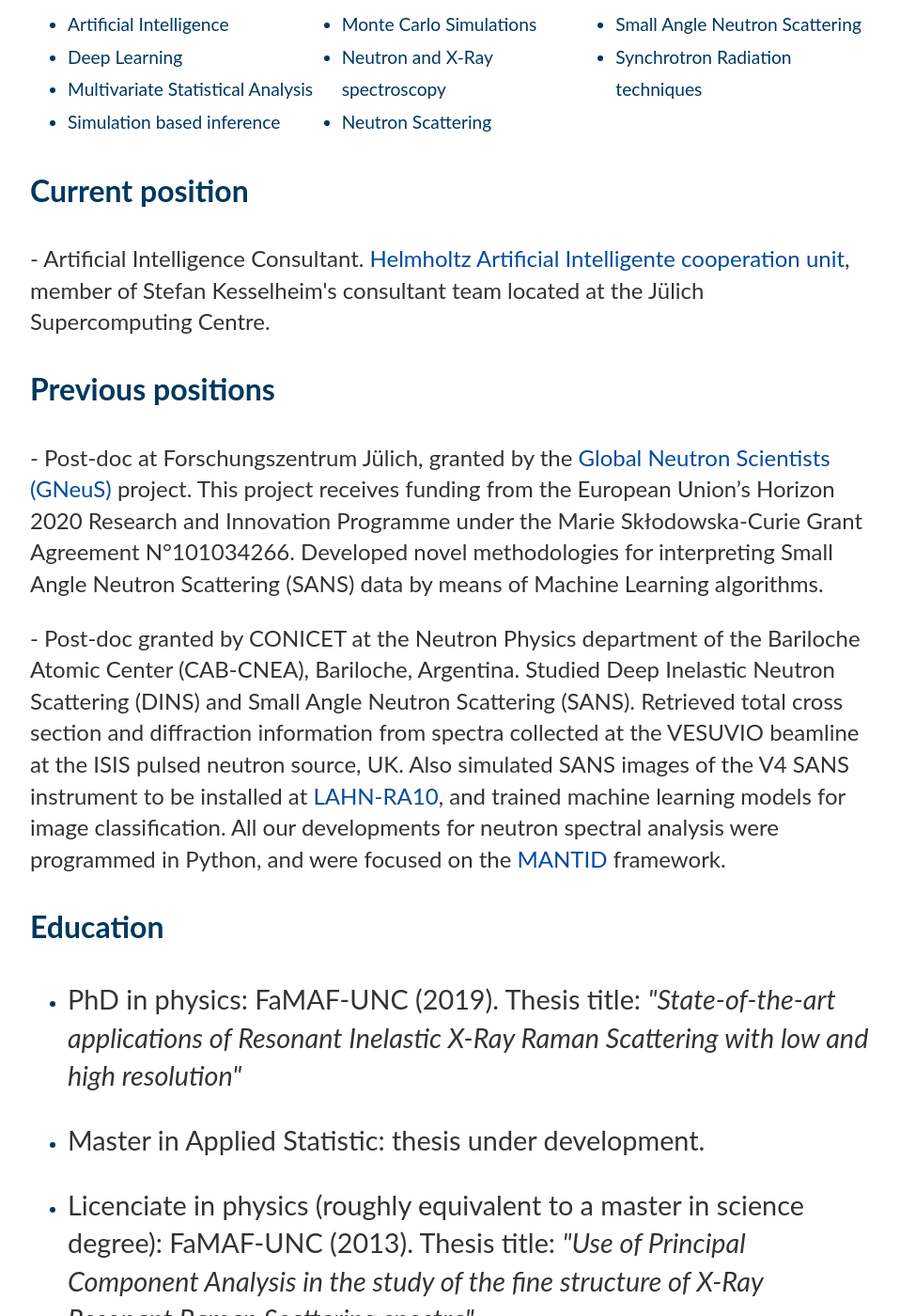
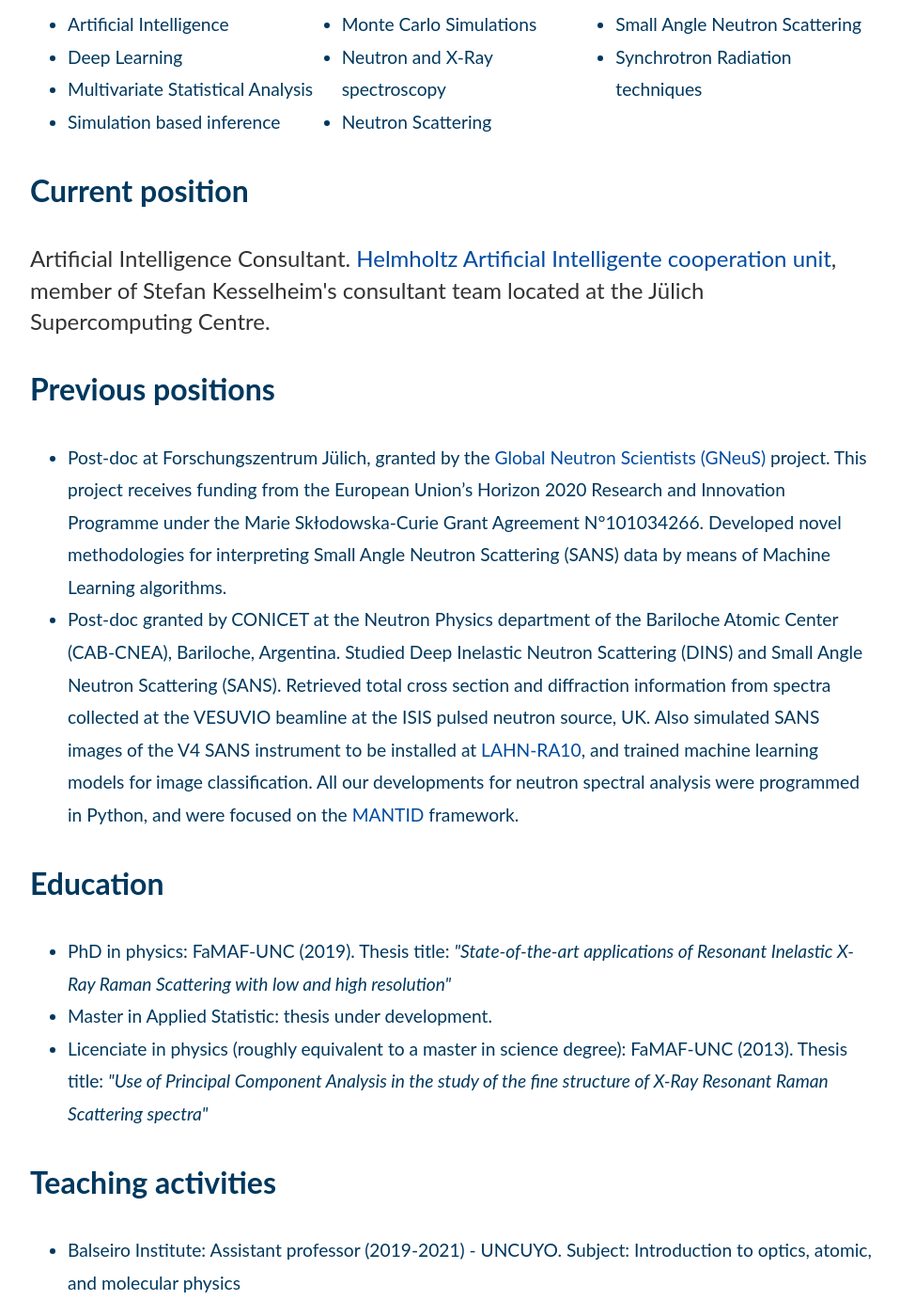
Before and after one commit to jorobledo/jorobledo.github.io, a Jekyll site: the page built from cv/index.html, in a window 1280 px wide and 1400 px high, scrolled down 326 px. Shown: the whole window at 94% size, without its empty margins (160-1118 px from the left). Built offline with Jekyll 4.4.1, drawn with Linux system fonts in a browser that asks for light colours; some of the changed text lies outside the part shown.

```diff
--- a/cv/index.html
+++ b/cv/index.html
@@ -22,59 +22,60 @@
 		</div>
 		<h2>Current position</h2>
 
-		<p> - Artificial Intelligence Consultant. <a href="https://www.helmholtz.ai/">Helmholtz Artificial Intelligente cooperation unit</a>, member of Stefan Kesselheim's consultant team located at the Jülich Supercomputing Centre.</p>
+		<p>Artificial Intelligence Consultant. <a href="https://www.helmholtz.ai/">Helmholtz Artificial Intelligente cooperation unit</a>, member of Stefan Kesselheim's consultant team located at the Jülich Supercomputing Centre.</p>
 
 		</p>
 		<h2>Previous positions</h2>
 
-		<p>- Post-doc at Forschungszentrum Jülich, granted by the <a hreh="https://gneus.eu/">Global Neutron Scientists (GNeuS)</a> project. This project receives funding from the European Union’s Horizon 2020 Research and Innovation Programme under the Marie Skłodowska-Curie Grant Agreement N°101034266. Developed novel methodologies for interpreting Small Angle Neutron Scattering (SANS) data by means of Machine Learning algorithms.
+		<ul>
+		<li>Post-doc at Forschungszentrum Jülich, granted by the <a hreh="https://gneus.eu/">Global Neutron Scientists (GNeuS)</a> project. This project receives funding from the European Union’s Horizon 2020 Research and Innovation Programme under the Marie Skłodowska-Curie Grant Agreement N°101034266. Developed novel methodologies for interpreting Small Angle Neutron Scattering (SANS) data by means of Machine Learning algorithms.
+		</li>
 
-		<p> - Post-doc granted by CONICET at the Neutron Physics department of the Bariloche Atomic Center (CAB-CNEA),
+
+		<li>Post-doc granted by CONICET at the Neutron Physics department of the Bariloche Atomic Center (CAB-CNEA),
 			Bariloche, Argentina. Studied Deep Inelastic Neutron Scattering (DINS) and Small Angle Neutron Scattering (SANS).
 			Retrieved total cross section and diffraction information from spectra collected at the VESUVIO beamline at the ISIS pulsed neutron
 			source, UK. Also simulated SANS images of the V4 SANS instrument to be installed at
 			<a href="https://www.lahn.cnea.gov.ar/">LAHN-RA10</a>, and trained machine
 			learning models for image classification. All our developments for neutron spectral analysis were programmed in Python, and were
 			focused on the <a href="https://www.mantidproject.org/">MANTID</a> framework.
-		</p>
-
+		</li>
+		</ul>
 		<h2>Education</h2>
 			<ul>
-				<li><p>
+				<li>
 					PhD in physics: FaMAF-UNC (2019). Thesis title: <i>"State-of-the-art applications of Resonant Inelastic X-Ray Raman Scattering with low and high resolution"</i>
-				</p></li>
+				</li>
 
-				<li><p>
+				<li>
 					Master in Applied Statistic: thesis under development.
-				</p></li>
+				</li>
 
-				<li><p>
+				<li>
 					Licenciate in physics (roughly equivalent to a master in science degree): FaMAF-UNC (2013). Thesis title: <i>"Use of Principal Component Analysis in the study of the fine structure of X-Ray Resonant Raman Scattering spectra"</i>
-				</p></li>
+				</li>
 
 			</ul>
 			<h2>Teaching activities</h2>
 			<ul>
 				<li>
-					<p>
 						Balseiro Institute: Assistant professor (2019-2021) - UNCUYO. Subject: Introduction to optics, atomic, and molecular physics
-					</p>
 				</li>
 			</ul>
 			<ul>
 				<li>
-					<p>
 						Physics department: Assistant professor (2014-2018) - UNRC. Several subjects, including introduction to physics I, III and IV.
-					</p>
 				</li>
 			</ul>
 			<ul>
 				<li>
-					<p>
 						FaMAF-UNC: Assistant professor (2017) and teaching assistant (2012-2013) - UNC. Subject: Introduction to physics.
-					</p>
 				</li>
 			</ul>
 
+			<h2>Publications</h2>
+
+			<p>For a full list of my publications, see <a href="/publications">Publications</a> </p>
+
 	</div><!-- /.blurb -->
 </div><!-- /.blurb -->
```
